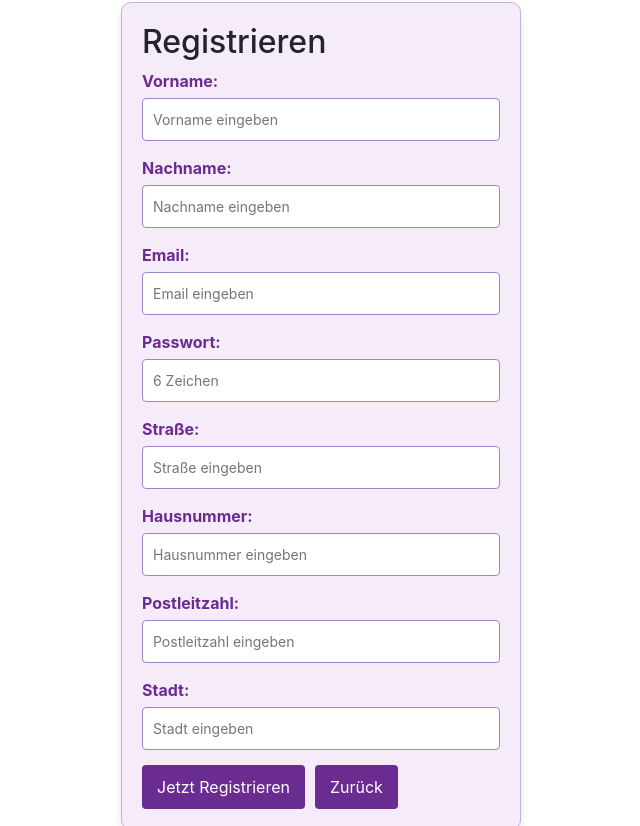
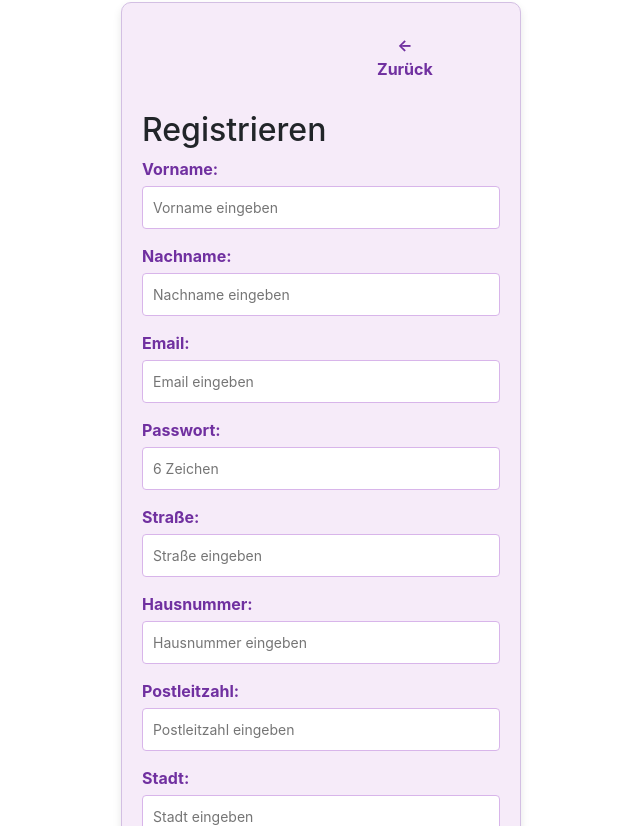
Before and after one commit to ju121mar/Flexifit_v2, a Vue app in the folder frontend/: page /register in a window 1280 px wide. Shown: the part 194-1020 px from the top of the page, without its empty margins (319-959 px from the left). Built offline with nearby package versions, Linux system fonts and the light colour scheme; some icons are missing.

Commit message:
Aufräumen und Button

```diff
--- a/frontend/src/views/Mitglied/MeinTrainingsplan.vue
+++ b/frontend/src/views/Mitglied/MeinTrainingsplan.vue
@@ -2,9 +2,7 @@
 const mitgliedStore = useMitgliedStore();
 import { ref, onMounted } from 'vue';
 import { useRoute, useRouter } from 'vue-router';
-import axios from 'axios';
 import { apiCall } from "@/utility/ApiCall.js";
-import BackButton from "@/components/Buttons/BackButton.vue";
 import {useMitgliedStore} from "@/stores/mitglied.js";
 
 const exercises = ref([]);
@@ -183,7 +181,7 @@ function toggleDetails(day, id) {
   }
 }
 
-/* Wochen-Tage */
+
 .weekdays {
   display: flex;
   justify-content: center;
--- a/frontend/src/views/Mitglied/NewTrainingsplanView.vue
+++ b/frontend/src/views/Mitglied/NewTrainingsplanView.vue
@@ -1,18 +1,14 @@
 <script setup>
 import { ref, watch, onMounted } from "vue";
-import { useFormStore } from "@/stores/formStore"; // Store importieren
-import axios from 'axios'
-import {apiCall} from "@/utility/ApiCall.js";
+import { useFormStore } from "@/stores/formStore";
 import router from "@/router/index.js";
 import PrimaryButton from "@/components/Buttons/PrimaryButton.vue";
 import BackButton from "@/components/Buttons/BackButton.vue";
-import MeinTrainingsplan from '@/views/Mitglied/MeinTrainingsplan.vue'
-//import { useRouter } from "vue-router";
-// Store initialisieren
+
 const formStore = useFormStore();
-// Verbindung zum Store herstellen (reactive Daten)
+
 const newPlan = ref({ ...formStore.newPlan });
-// Speichern der Daten beim Ändern
+
 watch(newPlan, (newValue) => {
   formStore.setFormData(newValue);
 }, { deep: true });
@@ -209,12 +205,6 @@ textarea:focus {
   color: white;
 }
 
-.kurs-group .checkbox-group {
-  margin: 5px 0;
-}
-.checkbox-group input[type="checkbox"] {
-  margin-right: 10px;
-}
 
 
 </style>
--- a/frontend/src/views/Mitglied/SignUpMitglied.vue
+++ b/frontend/src/views/Mitglied/SignUpMitglied.vue
@@ -1,7 +1,8 @@
 <script setup>
-import {ref} from 'vue'
-import {useRouter} from "vue-router";
+import {ref} from 'vue';
 import {useMitgliedStore} from "@/stores/mitglied.js";
+import PrimaryButton from '@/components/Buttons/PrimaryButton.vue';
+import BackButton from '@/components/Buttons/BackButton.vue';
 
 const mitgliedStore = useMitgliedStore();
 let firstName = ref("");
@@ -23,6 +24,9 @@ async function register() {
 
 <template>
   <form class="kurs-form" @submit.prevent="register">
+    <RouterLink to="/login/mitglied">
+        <BackButton class="backbutton" buttontext="Zurück"></BackButton>
+    </RouterLink>
     <h2>Registrieren</h2>
     <div class="kurs-group">
       <label for="firstName">Vorname:</label>
@@ -56,8 +60,7 @@ async function register() {
       <label for="city">Stadt:</label>
       <input id="city" type="city" v-model="city" placeholder="Stadt eingeben"/>
     </div>
-    <button type="submit">Jetzt Registrieren</button>
-    <RouterLink to="/login/mitglied" class="zurueck-button">Zurück</RouterLink>
+    <PrimaryButton type="submit" buttontext="Jetzt registrieren!"></PrimaryButton>
   </form>
   <div v-if="loginError" class="popup">
     <div class="popup-content">
@@ -69,34 +72,13 @@ async function register() {
 </template>
 
 <style scoped>
-.additional-links {
-  margin-top: 20px;
-  text-align: center;
-}
 
-.text-link {
-  color: #6a2c91;
-  text-decoration: none;
-  font-weight: bold;
-  font-size: 1rem;
-  transition: color 0.3s ease;
-}
-
-.text-link:hover {
-  color: #d8b5ea;
-}
-
-/* Separator Styling */
-.additional-links span {
-  margin: 0 10px;
-  color: #6a2c91;
-}
 
 .kurs-form {
   max-width: 400px;
   margin: 20px auto;
   padding: 20px;
-  border: 1px solid #c8b1d9;
+  border: 1px solid #d3bfe3;
   border-radius: 10px;
   background-color: #f6ebf9;
   box-shadow: 0px 4px 8px rgba(0, 0, 0, 0.1);
@@ -111,28 +93,24 @@ label {
   display: block;
   margin-bottom: 5px;
   font-weight: bold;
-  color: #6a2c91;
+  color: #7030a0
+  ;
 }
 
 input {
   width: 100%;
   padding: 10px;
-  border: 1px solid #a084ca;
+  border: 1px solid #d8b5ea;
   border-radius: 4px;
   background-color: #fff;
   font-size: 14px;
 }
 
-input:focus {
-  outline: none;
-  border-color: #6a2c91;
-  box-shadow: 0 0 5px rgba(106, 44, 145, 0.5);
-}
 
 button,
 .zurueck-button {
   padding: 10px 15px;
-  background-color: #6a2c91;
+  background-color: #7030a0;
   color: #fff;
   border: none;
   border-radius: 4px;
```
